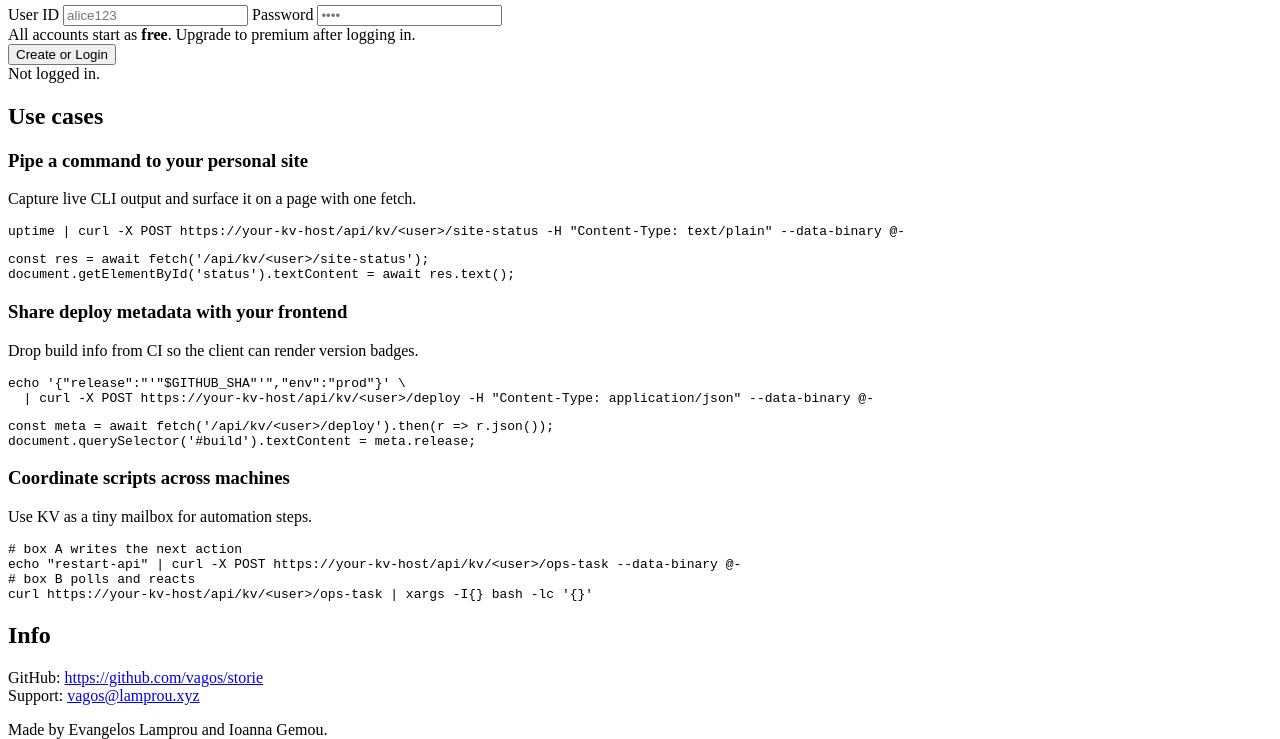
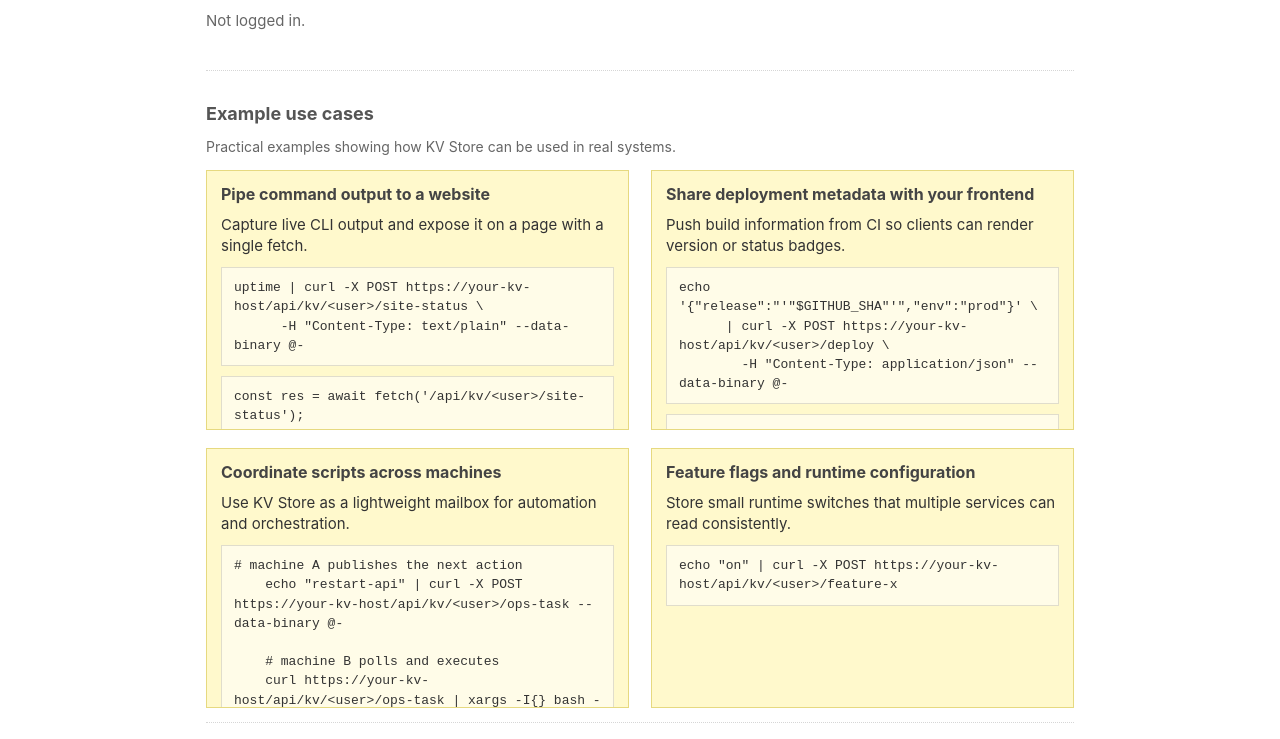
Before and after one commit to vagos/storie, a website: page public/index.html in a window 1280 px wide. Shown: the part 160-899 px from the top of the page. Drawn offline with Linux system fonts and the light colour scheme.

Commit message:
update UI

```diff
--- a/public/index.html
+++ b/public/index.html
@@ -5,37 +5,57 @@
   <meta name="viewport" content="width=device-width, initial-scale=1.0" />
   <title>KV Store</title>
   <script src="https://js.stripe.com/v3/"></script>
+  <link rel="stylesheet" href="/assets/style.css">
 </head>
 <body>
   <div class="card">
+
+    <header class="hero">
+      <div class="hero-left">
         <h1>KV Store</h1>
-    <p>Simple key-value store. Free accounts can use one key; premium unlocks unlimited keys. Log in to manage your data.</p>
+        <p>
+          Simple key-value store. Free accounts can use one key; premium unlocks unlimited keys.
+          Log in to manage your data.
+        </p>
+        <p id="loginStatus">Not logged in.</p>
+      </div>
 
-    <section id="loginSection">
-      <h2>Create or log in</h2>
-      <label for="userId">User ID</label>
-      <input id="userId" type="text" placeholder="alice123" />
-      <label for="password">Password</label>
-      <input id="password" type="password" placeholder="••••" />
-      <div>All accounts start as <strong>free</strong>. Upgrade to premium after logging in.</div>
-      <button id="createUserBtn">Create or Login</button>
-      <div id="loginStatus">Not logged in.</div>
-    </section>
+      <div class="hero-right">
+        <!-- Logged OUT state (default visible) -->
+        <div class="auth-box" id="authBoxLoggedOut">
+          <div class="auth-title"></div>
+          <a class="auth-btn primary" href="/login.html">Log in or create account</a>
+        </div>
+
+        <!-- Logged IN state (default hidden; JS will show it) -->
+        <div class="auth-box" id="authBoxLoggedIn" style="display:none;">
+          <div class="auth-title">Current user</div>
+
+          <div style="display:flex; gap:10px; align-items:center; justify-content:flex-end; flex-wrap:wrap;">
+            <div id="heroUserPill" style="font-weight:700; color:#444;"></div>
+            <button id="heroLogoutBtn" class="secondary" type="button">Log out</button>
+          </div>
+        </div>
+      </div>
+
+    </header>
+
+    <div id="appBanner" class="banner" style="display:none;"></div>
 
     <section id="dashboard" style="display: none;">
-      <div>
-        <strong id="currentUser">Current user: none</strong>
-        <button id="logoutBtn">Log out</button>
-      </div>
 
       <h2>KV operations</h2>
+
       <label for="key">Key</label>
       <input id="key" type="text" placeholder="example-key" />
 
       <label for="value">Value (text or JSON)</label>
       <textarea id="value" placeholder='{ "message": "hello" }'></textarea>
 
-      <label><input type="checkbox" id="requireSecret"> Protect this key (secret generated automatically)</label>
+      <label>
+        <input type="checkbox" id="requireSecret">
+        Protect this key (secret generated automatically)
+      </label>
 
       <div class="actions">
         <button id="setBtn">Set Value</button>
@@ -47,6 +67,7 @@
 
       <h2>Your keys</h2>
       <div id="tableStatus">No data loaded.</div>
+
       <table border="1" width="100%" cellpadding="6">
         <thead>
           <tr>
@@ -55,9 +76,9 @@
             <th>Updated</th>
           </tr>
         </thead>
-        <tbody id="entriesBody">
-        </tbody>
+        <tbody id="entriesBody"></tbody>
       </table>
+
       <div class="actions">
         <button class="secondary" id="prevPageBtn">Prev</button>
         <span id="pageInfo"></span>
@@ -71,31 +92,56 @@
     </section>
 
     <section id="usecases">
-      <h2>Use cases</h2>
+      <h2>Example use cases</h2>
+      <p class="muted">
+        Practical examples showing how KV Store can be used in real systems.
+      </p>
+
+      <div class="usecase-grid">
+
         <div class="usecase">
-        <h3>Pipe a command to your personal site</h3>
-        <p>Capture live CLI output and surface it on a page with one fetch.</p>
-        <pre><code>uptime | curl -X POST https://your-kv-host/api/kv/&lt;user&gt;/site-status -H "Content-Type: text/plain" --data-binary @-</code></pre>
-        <pre><code class="language-js">const res = await fetch('/api/kv/&lt;user&gt;/site-status');</code>
-<code class="language-js">document.getElementById('status').textContent = await res.text();</code></pre>
+          <h3>Pipe command output to a website</h3>
+          <p>
+            Capture live CLI output and expose it on a page with a single fetch.
+          </p>
+          <pre><code>uptime | curl -X POST https://your-kv-host/api/kv/&lt;user&gt;/site-status \
+      -H "Content-Type: text/plain" --data-binary @-</code></pre>
+          <pre><code class="language-js">const res = await fetch('/api/kv/&lt;user&gt;/site-status');
+    document.getElementById('status').textContent = await res.text();</code></pre>
         </div>
 
         <div class="usecase">
-        <h3>Share deploy metadata with your frontend</h3>
-        <p>Drop build info from CI so the client can render version badges.</p>
-        <pre><code>echo '{"release":"'"$GITHUB_SHA"'","env":"prod"}' \</code>
-<code>  | curl -X POST https://your-kv-host/api/kv/&lt;user&gt;/deploy -H "Content-Type: application/json" --data-binary @-</code></pre>
-        <pre><code class="language-js">const meta = await fetch('/api/kv/&lt;user&gt;/deploy').then(r =&gt; r.json());</code>
-<code class="language-js">document.querySelector('#build').textContent = meta.release;</code></pre>
+          <h3>Share deployment metadata with your frontend</h3>
+          <p>
+            Push build information from CI so clients can render version or status badges.
+          </p>
+          <pre><code>echo '{"release":"'"$GITHUB_SHA"'","env":"prod"}' \
+      | curl -X POST https://your-kv-host/api/kv/&lt;user&gt;/deploy \
+        -H "Content-Type: application/json" --data-binary @-</code></pre>
+          <pre><code class="language-js">const meta = await fetch('/api/kv/&lt;user&gt;/deploy').then(r =&gt; r.json());
+    document.querySelector('#build').textContent = meta.release;</code></pre>
         </div>
 
         <div class="usecase">
           <h3>Coordinate scripts across machines</h3>
-        <p>Use KV as a tiny mailbox for automation steps.</p>
-        <pre><code># box A writes the next action</code>
-<code>echo "restart-api" | curl -X POST https://your-kv-host/api/kv/&lt;user&gt;/ops-task --data-binary @-</code>
-<code># box B polls and reacts</code>
-<code>curl https://your-kv-host/api/kv/&lt;user&gt;/ops-task | xargs -I{} bash -lc '{}'</code></pre>
+          <p>
+            Use KV Store as a lightweight mailbox for automation and orchestration.
+          </p>
+          <pre><code># machine A publishes the next action
+    echo "restart-api" | curl -X POST https://your-kv-host/api/kv/&lt;user&gt;/ops-task --data-binary @-
+
+    # machine B polls and executes
+    curl https://your-kv-host/api/kv/&lt;user&gt;/ops-task | xargs -I{} bash -lc '{}'</code></pre>
+        </div>
+
+        <div class="usecase">
+          <h3>Feature flags and runtime configuration</h3>
+          <p>
+            Store small runtime switches that multiple services can read consistently.
+          </p>
+          <pre><code>echo "on" | curl -X POST https://your-kv-host/api/kv/&lt;user&gt;/feature-x</code></pre>
+        </div>
+
       </div>
     </section>
 
@@ -106,10 +152,13 @@
         Support: <a href="mailto:vagos@lamprou.xyz">vagos@lamprou.xyz</a>
       </p>
       <p>
-      Made by Evangelos Lamprou and Ioanna Gemou.
+        Made by
+        <a href="https://vagos.lamprou.xyz" target="_blank" rel="noreferrer">Evangelos Lamprou</a>
+        and
+        <a href="https://igemou.github.io/" target="_blank" rel="noreferrer">Ioanna Gemou</a>.
       </p>
+    </section>
 
-    </section>
   </div>
 
   <script src="index.js" defer></script>
```
Lines whose indentation alone changed are shown as unchanged.
